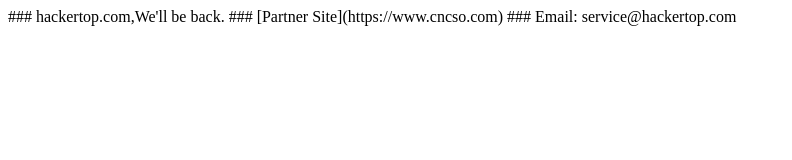
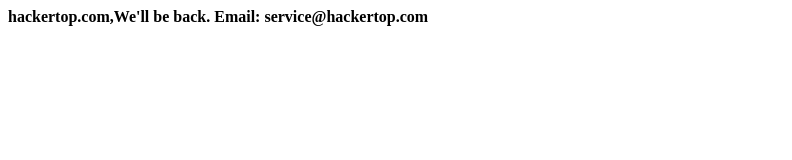
Before and after one commit to expdb2015/hackertop.org, a plain HTML site: page index.html in a window 1280 px wide. Shown: the whole page, without its empty margins (0-792 px from the left). Drawn offline with Linux system fonts and the light colour scheme.

Commit message:
Update index.html
addd+001

```diff
--- a/index.html
+++ b/index.html
@@ -7,12 +7,11 @@
 <meta name="keywords" content="HACKERTOP,黑客,黑客联盟,黑客技术,黑客名人堂,黑客人物,黑客社区,黑客培训,黑客安全众测,黑客文化,黑客知识库,黑客兵器库,黑客百宝箱,黑客同盟">
 <meta name=description content="HACKERTOP.COM 黑客驱动安全">
 
-### hackertop.com,We'll be back.
+<b>hackertop.com,We'll be back.</b>
 
-### [Partner Site](https://www.cncso.com)
+<b>Email: service@hackertop.com </b>
 
-### Email: service@hackertop.com
-</head>
 <body>
+
 </body>
 </html>
```
